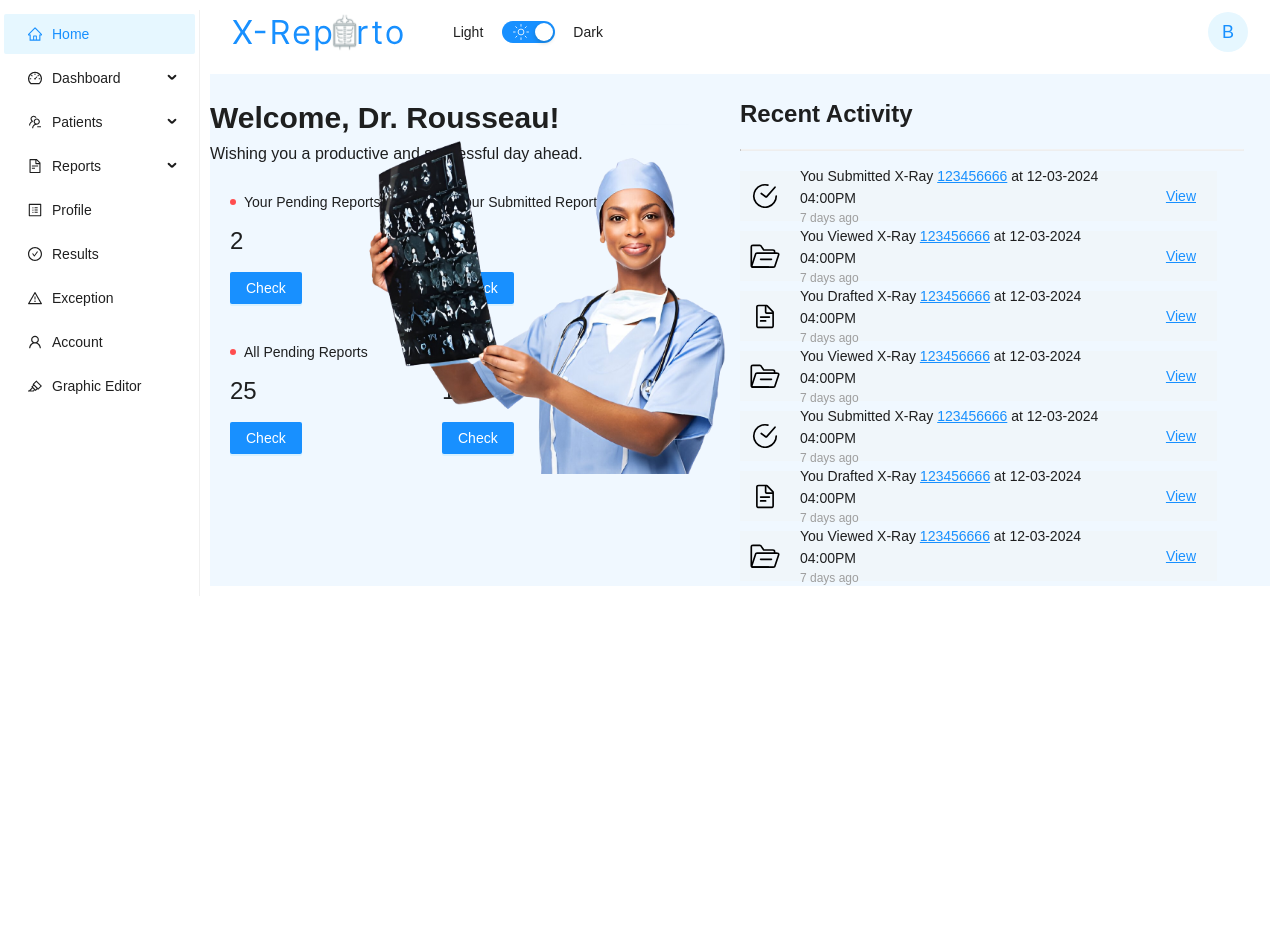
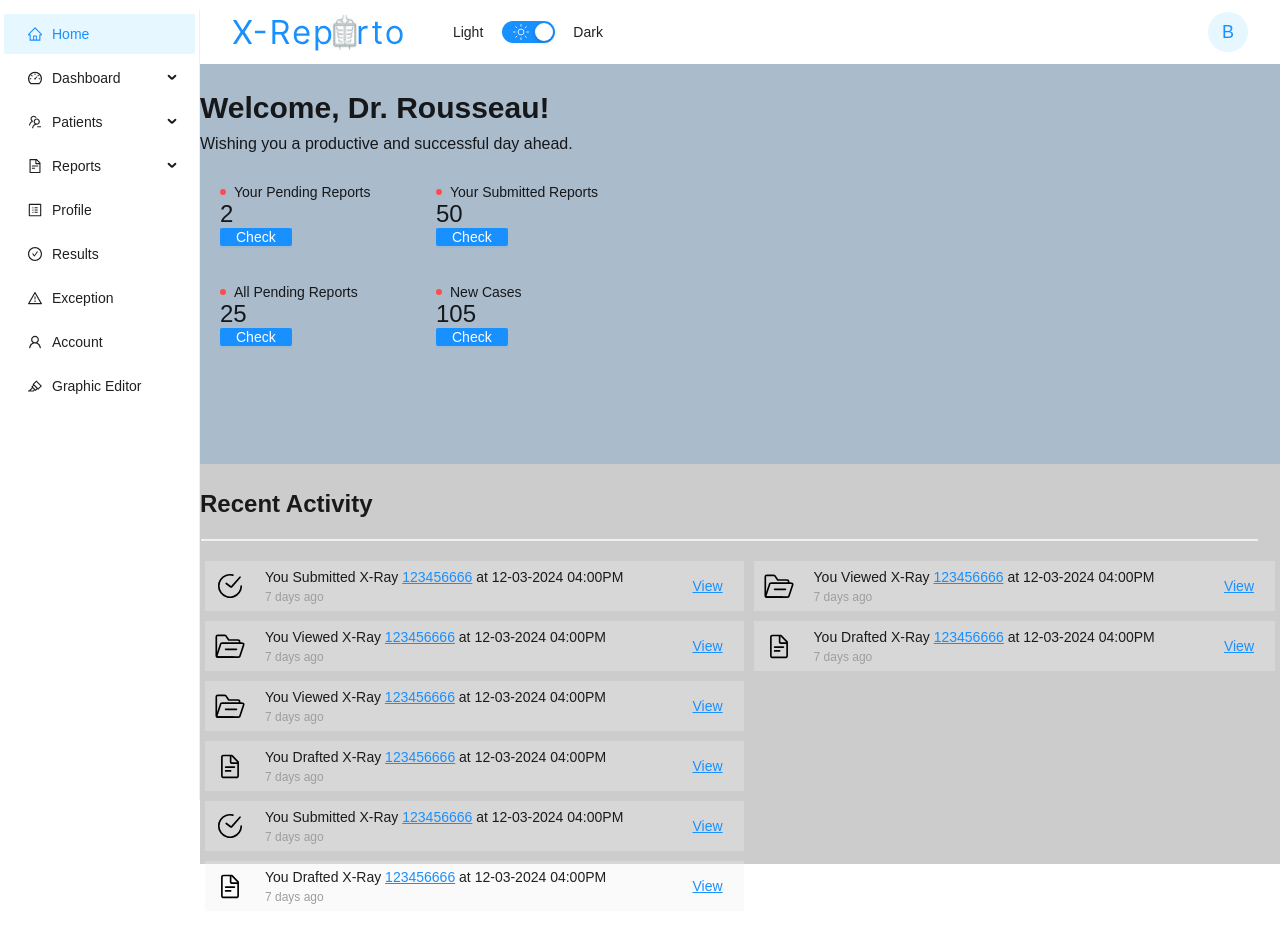
Before and after one commit to BasmaElhoseny01/X-Reporto-Frontend, a React (Create React App) app: page / in a window 1280 px wide. Shown: the top 942 px of the page. Before the commit the page ends 800 px from the top, so only its background shows below. Built offline with nearby package versions, Linux system fonts and the light colour scheme.

Commit message:
feat: Added Home without Poster

```diff
--- a/src/App.tsx
+++ b/src/App.tsx
@@ -20,6 +20,7 @@ import SideBar from "./components/layout/SideBar/SideBar";
 
 // Pages
 import Home from "./pages/Home";
+import HomeTwo from "./components/features/radiologists/Home/HomeTwo";
 import NewPatientPage from "./pages/NewPatientPage";
 import Examples from "./pages/Examples";
 
@@ -70,11 +71,13 @@ function App() {
         <Layout>
           <SideBar />
           <Layout>
-            <Content>
+            {/* @BasmaElhoseny01 Remove this */}
+            <Content style={{ height: "100vh" }}>
               <Header />
               <BrowserRouter>
                 <Routes>
                   <Route path="/" element={<Home />} />
+                  <Route path="/home" element={<HomeTwo />} />
                   <Route path="patient/new" element={<NewPatientPage />} />
                   <Route path="examples" element={<Examples />} />
                   <Route path="about" element={<h1>about</h1>} />
--- a/src/components/common/ActivityCard/ActivityCard.Styles.ts
+++ b/src/components/common/ActivityCard/ActivityCard.Styles.ts
@@ -11,12 +11,10 @@ export const ActivityCardContainer = styled(Flex)`
   /* background-color: ${palette.grey_light}20; */
   background-color: ${palette.grey_light}50;
 
-  width: 90%;
-  /* width: 40%; */
   height: 50px;
 
   padding: 5px;
-  margin: 5px 0;
+  margin: 5px 5px;
 
   display: flex;
   flex-direction: row;
--- a/src/components/common/LineHeader/LineHeader.Styles.ts
+++ b/src/components/common/LineHeader/LineHeader.Styles.ts
@@ -3,7 +3,7 @@ import styled from "styled-components";
 
 export const LineHeaderStyled = styled.hr`
   border-top: 1px solid ${palette.grey50};
-  width: 95%;
+  width: 98%;
   margin-bottom: 15px;
 
   margin-left: 0px;
--- a/src/components/features/radiologists/Home/Home.Styles.ts
+++ b/src/components/features/radiologists/Home/Home.Styles.ts
@@ -7,26 +7,69 @@ import styled from "styled-components";
 import { Flex } from "antd";
 
 export const HomeContainer = styled(Flex)`
+  /* background-color: aliceblue; */
+
   display: flex;
-  flex-direction: row;
-  justify-content: space-between;
+  flex-direction: column;
 
-  width: 100%;
-
-  background-color: aliceblue;
   height: 100%;
 `;
 
-export const HomeLeftSideContainer = styled(Flex)`
+export const HomeTopContainer = styled(Flex)`
+  background-color: #abc;
+
   display: flex;
   flex-direction: column;
 
-  width: 50%;
+  height: 50%;
 `;
 
-export const HomeRightSideContainer = styled(Flex)`
+export const HomeBottomContainer = styled(Flex)`
+  background-color: #ccc;
   display: flex;
   flex-direction: column;
 
-  width: 50%;
+  height: 50%;
 `;
+
+export const HomeTopTitleContainer = styled(Flex)`
+  display: flex;
+  flex-direction: column;
+
+  width: 100%;
+`;
+
+export const ActivityCardsContainer = styled(Flex)`
+  display: flex;
+  flex-direction: column;
+  flex-wrap: wrap;
+
+  height: 100%;
+  width: 100%;
+`;
+export const HomeTwoContainer = styled(Flex)`
+  display: flex;
+  flex-direction: column;
+  justify-content: flex-start;
+
+  width: 100%;
+  height: 100%;
+`;
+
+export const HomeTwoTopContainer = styled(Flex)`
+  background-color: #ccc;
+`;
+
+export const HomeTwoBottomContainer = styled(Flex)`
+  background-color: #abc;
+  flex: 1;
+
+  display: flex;
+  flex-direction: column;
+  flex-wrap: wrap;
+
+  justify-content: flex-start;
+  align-items: flex-start;
+
+  /* width: 100%; */
+`;
--- a/src/components/features/radiologists/Home/Home.tsx
+++ b/src/components/features/radiologists/Home/Home.tsx
@@ -1,73 +1,47 @@
 import React from "react";
-import Title from "antd/es/typography/Title";
-
-// Assets
-import Poster from "../../../../assets/images/home_poster.svg";
 import {
   HomeContainer,
-  HomeLeftSideContainer,
-  HomeRightSideContainer,
+  HomeTopContainer,
+  HomeBottomContainer,
+  ActivityCardsContainer,
+  HomeTopTitleContainer,
 } from "./Home.Styles";
-
+import Title from "antd/es/typography/Title";
+import LineHeader from "../../../common/LineHeader/LineHeader";
+import ActivityCard from "../../../common/ActivityCard/ActivityCard";
 import Statistics from "./Statistics/Statistics";
-import RecentActivity from "./RecentActivity/RecentActivity";
-import { Flex } from "antd";
-// import { RecentActivitySectionContainer } from "./RecentActivity/RecentActivity.Styles";
 
 function Home() {
   return (
-    <div style={{ padding: "10px" }}>
-      {/* Main Section */}
     <HomeContainer>
-        <HomeLeftSideContainer
-          style={{
-            position: "relative",
-            height: "100%",
-            backgroundColor: "aliceblue",
-          }}
-        >
-          <Flex>
-            <Flex style={{ display: "flex", flexDirection: "column" }}>
+      <HomeTopContainer>
+        <HomeTopTitleContainer>
           <Title level={2}>Welcome, Dr. Rousseau!</Title>
           <Title level={5} style={{ fontWeight: 500, marginTop: "-10px" }}>
             Wishing you a productive and successful day ahead.
           </Title>
+        </HomeTopTitleContainer>
+        {/* Statistics */}
         <Statistics />
-            </Flex>
-
-            {/* Image */}
-          </Flex>
-
-          {/* Statics */}
-          {/* <Statistics /> */}
-          <img
-            src={Poster}
-            alt="poster"
-            style={{
-              height: "350px",
-              position: "absolute",
-              bottom: "0px",
-              right: "0px",
-            }}
-          />
-        </HomeLeftSideContainer>
-
-        {/* <RecentActivity /> */}
-        <HomeRightSideContainer style={{ backgroundColor: "aliceblue" }}>
-          <RecentActivity />
-        </HomeRightSideContainer>
+      </HomeTopContainer>
+      <HomeBottomContainer>
+        <Title level={3}>
+          Recent Activity
+        </Title>
+        <LineHeader />
+        {/* Max only 8  */}
+        <ActivityCardsContainer>
+          <ActivityCard type="submit" />
+          <ActivityCard type="view" />
+          <ActivityCard type="view" />
+          <ActivityCard type="draft" />
+          <ActivityCard type="submit" />
+          <ActivityCard type="draft" />
+          <ActivityCard type="view" />
+          <ActivityCard type="draft" />
+        </ActivityCardsContainer>
+      </HomeBottomContainer>
     </HomeContainer>
-
-      {/* Recent Activity Section */}
-      {/* <RecentActivitySectionContainer> */}
-      {/* <img src={Poster} alt="poster" style={{ height: "400px" }} /> */}
-      {/* <RecentActivity /> */}
-
-      {/* <img src={Poster} alt="poster" style={{ height: "400px" }} /> */}
-      {/* <Title level={3}>Recent Activity</Title>
-        <LineHeader /> */}
-      {/* </RecentActivitySectionContainer> */}
-    </div>
   );
 }
 
--- /dev/null
+++ b/src/components/features/radiologists/Home/HomeTwo.tsx
@@ -0,0 +1,54 @@
+/* eslint-disable */
+import React from "react";
+import {
+  HomeTwoBottomContainer,
+  // HomeTwoBottomContainer,
+  HomeTwoContainer,
+  HomeTwoTopContainer,
+} from "./Home.Styles";
+// import RecentActivity from "./RecentActivity/RecentActivity";
+import Title from "antd/es/typography/Title";
+// import Title from "antd/es/typography/Title";
+
+// Assets
+import Statistics from "./Statistics/Statistics";
+import { LineHeader } from "../../patients/NewPatients/NewPatients.style";
+import RecentActivity from "./RecentActivity/RecentActivity";
+// import { LineHeader } from "../../patients/NewPatients/NewPatients.style";
+// import ActivityCard from "../../../common/ActivityCard/ActivityCard";
+// import {
+//   HomeContainer,
+//   HomeLeftSideContainer,
+//   HomeRightSideContainer,
+// } from "./Home.Styles";
+
+// import Statistics from "./Statistics/Statistics";
+// import RecentActivity from "./RecentActivity/RecentActivity";
+// import { Flex } from "antd";
+// // import { RecentActivitySectionContainer } from "./RecentActivity/RecentActivity.Styles";
+
+function HomeTwo() {
+  return (
+    <HomeTwoContainer>
+      {/* Top Section */}
+      <HomeTwoTopContainer>
+        <div>
+          <Title level={2}>Welcome, Dr. Rousseau!</Title>
+          <Title level={5} style={{ fontWeight: 500, marginTop: "-10px" }}>
+            Wishing you a productive and successful day ahead.
+          </Title>
+          <Statistics />
+        </div>
+      </HomeTwoTopContainer>
+
+      {/* Bottom Section */}
+      <HomeTwoBottomContainer>
+        <Title level={3}>Recent Activity</Title>
+        <LineHeader />
+        <RecentActivity />
+      </HomeTwoBottomContainer>
+    </HomeTwoContainer>
+  );
+}
+
+export default HomeTwo;
--- a/src/components/features/radiologists/Home/RecentActivity/RecentActivity.Styles.ts
+++ b/src/components/features/radiologists/Home/RecentActivity/RecentActivity.Styles.ts
@@ -9,6 +9,7 @@ import { Flex } from "antd";
 export const RecentActivitySectionContainer = styled(Flex)`
   display: flex;
   flex-direction: column;
+  flex-wrap: wrap;
 
   justify-content: center;
   align-items: space-around;
--- a/src/components/features/radiologists/Home/RecentActivity/RecentActivity.tsx
+++ b/src/components/features/radiologists/Home/RecentActivity/RecentActivity.tsx
@@ -1,22 +1,28 @@
+// NOT USED
+/* eslint-disable no-unused-vars */
 import React from "react";
-import { RecentActivitySectionContainer } from "./RecentActivity.Styles";
-import LineHeader from "../../../../common/LineHeader/LineHeader";
-import Title from "antd/es/typography/Title";
+// import { RecentActivitySectionContainer } from "./RecentActivity.Styles";
+// import LineHeader from "../../../../common/LineHeader/LineHeader";
+// import Title from "antd/es/typography/Title";
 import ActivityCard from "../../../../common/ActivityCard/ActivityCard";
 
 function RecentActivity() {
   return (
-    <RecentActivitySectionContainer>
-      <Title level={3}>Recent Activity</Title>
-      <LineHeader />
+    <>
+      {/* <Title level={3}>Recent Activity</Title>
+      <LineHeader /> */}
       <ActivityCard type="submit" />
       <ActivityCard type="view" />
       <ActivityCard type="draft" />
       <ActivityCard type="view" />
       <ActivityCard type="submit" />
       <ActivityCard type="draft" />
+      <ActivityCard type="draft" />
+      <ActivityCard type="draft" />
+      <ActivityCard type="draft" />
+      <ActivityCard type="draft" />
       <ActivityCard type="view" />
-    </RecentActivitySectionContainer>
+    </>
   );
 }
 
--- a/src/components/features/radiologists/Home/Statistics/StatisticCard/StatisticCard.Styles.ts
+++ b/src/components/features/radiologists/Home/Statistics/StatisticCard/StatisticCard.Styles.ts
@@ -13,7 +13,7 @@ export const StatisticCardContainer = styled(Flex)`
   align-items: flex-start;
 
   width: 50%;
-  height: 150px;
+  height: 100px;
 
   padding: 20px;
 `;
--- a/src/components/features/radiologists/Home/Statistics/Statistics.Styles.ts
+++ b/src/components/features/radiologists/Home/Statistics/Statistics.Styles.ts
@@ -7,8 +7,7 @@ import styled from "styled-components";
 import { Flex } from "antd";
 
 export const StatisticsContainer = styled(Flex)`
-  width: 80%;
-  /* background-color: aliceblue; */
+  width: 40%;
 
   display: flex;
   flex-direction: row;
--- a/src/components/features/radiologists/Home/Statistics/Statistics.tsx
+++ b/src/components/features/radiologists/Home/Statistics/Statistics.tsx
@@ -26,14 +26,13 @@ function Statistics() {
         count={105}
         action={() => console.log("New Cases")}
       />
-
       <StatisticCard
         status="all_submitted"
         text="All Submitted Reports"
         count={210}
         action={() => console.log("All Submitted Reports")}
-      /> */}
-
+      />
+*/}
       <StatisticCard
         status="your_pending"
         text="Your Pending Reports"
```
Lines whose indentation alone changed are shown as unchanged.
